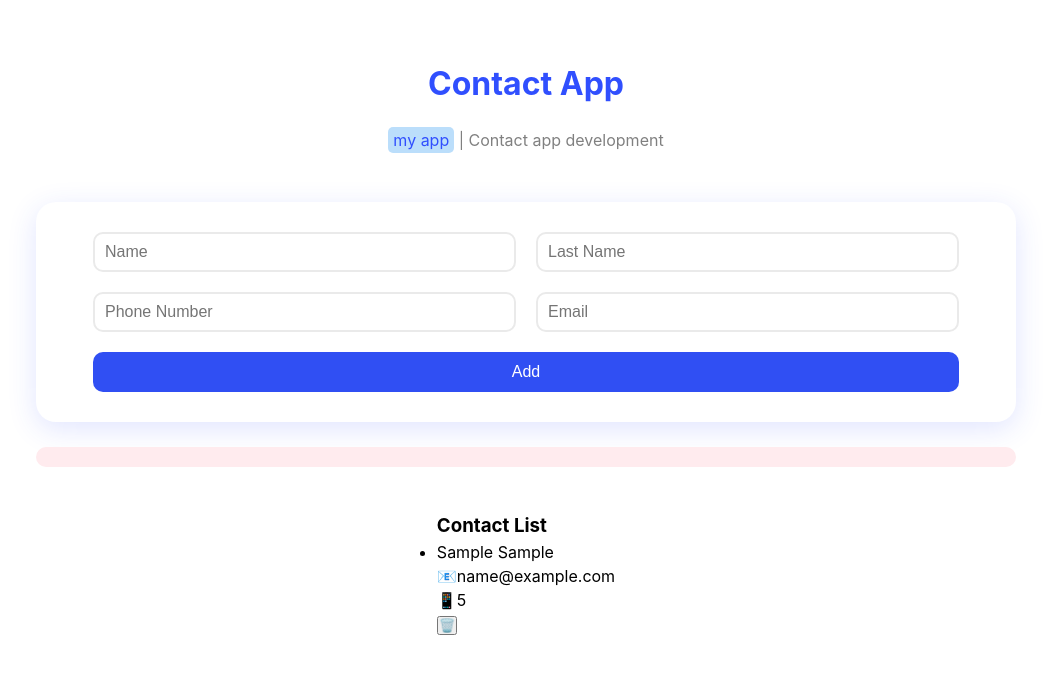
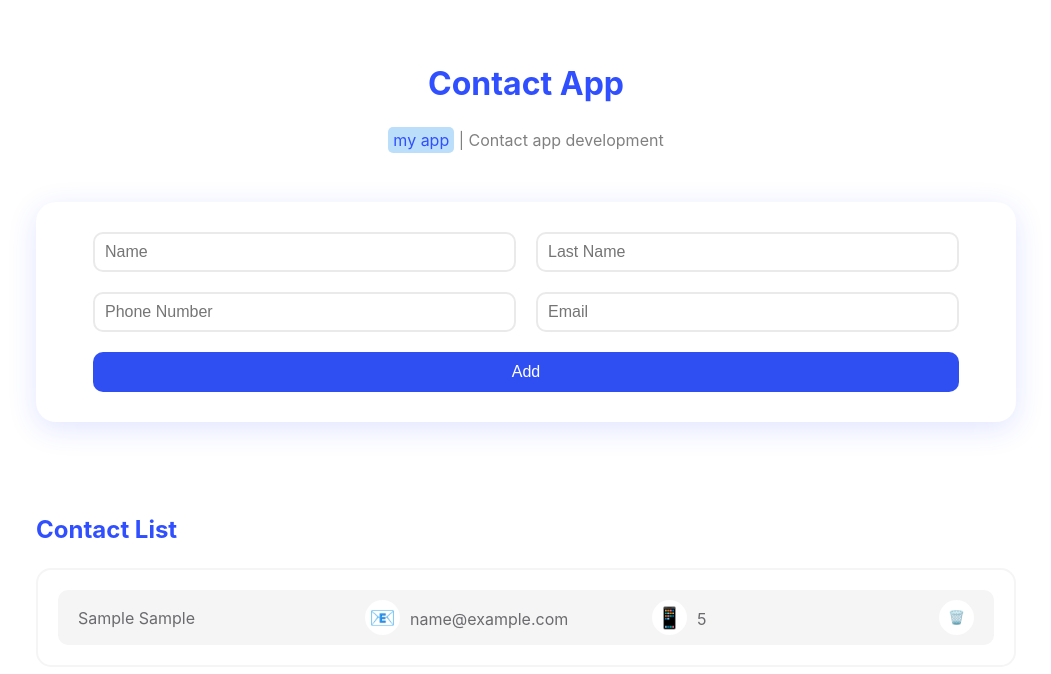
Before and after one commit to HesamPirzadeh/Contact-App, a React (Vite) app: page / in a window 1280 px wide. Both pictures are taken after typing "Sample", "Sample", "5", "name@example.com" into the empty fields and a click on the button "Add". Shown: the top 674 px of the page, without its empty margins (114-1165 px from the left). Built offline with nearby package versions, Linux system fonts and the light colour scheme.

Commit message:
add detail.css,contactList.css

```diff
--- a/src/components/Contact.jsx
+++ b/src/components/Contact.jsx
@@ -57,7 +57,7 @@
         ))}
         <button onClick={addHandler}>Add</button>
       </div>
-      <div className={styles.alert}>{<p>{alert}</p>}</div>
+      <div className={styles.alert}>{alert && <p>{alert}</p>}</div>
 
       <Detail data={contacts} deleteHandler={deleteHandler} />
     </div>
--- a/src/components/Contact.module.css
+++ b/src/components/Contact.module.css
@@ -65,6 +65,6 @@
         width: 95%;
     }
     .form button{
-        width: 90px;
+        width: 90%;
     }
 }
--- a/src/components/ContactList.jsx
+++ b/src/components/ContactList.jsx
@@ -1,10 +1,10 @@
-
+import styles from "./ContactList.module.css";
 
 function ContactList({list : {name,lastName,email,number,id}, deleteHandler}) {
 
   return (
     <div>
-        <li >
+        <li className={styles.item}>
               <p>
                 {name} {lastName}
               </p>
--- /dev/null
+++ b/src/components/ContactList.module.css
@@ -0,0 +1,41 @@
+.item {
+  display: flex;
+  justify-content: space-between;
+  align-items: center;
+  background-color: #f5f5f5;
+  color: #6b6b6f;
+  padding: 10px 20px;
+  margin: 15px;
+  border-radius: 10px;
+}
+
+.item p {
+  flex-basis: 0;
+  flex-grow: 1;
+}
+
+.item span {
+  display: inline-block;
+  font-size: 1.3rem;
+  text-align: center;
+  margin-right: 10px;
+  background-color: #fff;
+  width: 35px;
+  height: 35px;
+  line-height: 35px;
+  border-radius: 50%;
+}
+
+.item button{
+    width: 35px;
+    height: 35px;
+    background-color: #fff;
+    border: none;
+    border-radius: 50%;
+    cursor: pointer;
+    transition: 0.1s all ease-in;
+}
+
+.item button:hover{
+    font-size: 1.5rem;
+}
--- a/src/components/Detail.jsx
+++ b/src/components/Detail.jsx
@@ -1,20 +1,21 @@
 import React from "react";
 import ContactList from "./ContactList";
+import styles from "./Detail.module.css";
 
 function Detail({ data , deleteHandler}) {
-  console.log(data.id);
+  console.log(data.id)
 
   return (
-    <div>
+    <div className={styles.container}>
       <h3>Contact List</h3>
       {data.length ? (
-        <ul>
+        <ul className={styles.contacts}>
           {data.map((contact) => (
             <ContactList key={contact.id} list={contact}  deleteHandler={deleteHandler} />
           ))}
         </ul>
       ) : (
-        <p>no contact yet</p>
+        <p className={styles.message}>no contact yet</p>
       )}
     </div>
   );
--- /dev/null
+++ b/src/components/Detail.module.css
@@ -0,0 +1,28 @@
+.container {
+  width: 100%;
+  margin-bottom: 100px;
+}
+.container h3 {
+  color: #304ffe;
+  font-size: 1.5rem;
+}
+
+.message {
+  background-color: #f5f5f5;
+  height: 100px;
+  line-height: 100px;
+  text-align: center;
+  margin-top: 20px;
+  border-radius: 15px;
+  color: #6b6b6f;
+  font-size: 1.5rem;
+  font-weight: 500;
+}
+
+.contacts {
+border: 2px solid #f5f5f5;
+list-style: none;
+margin-top: 20px;
+padding: 5px;
+border-radius: 15px;
+}
```
